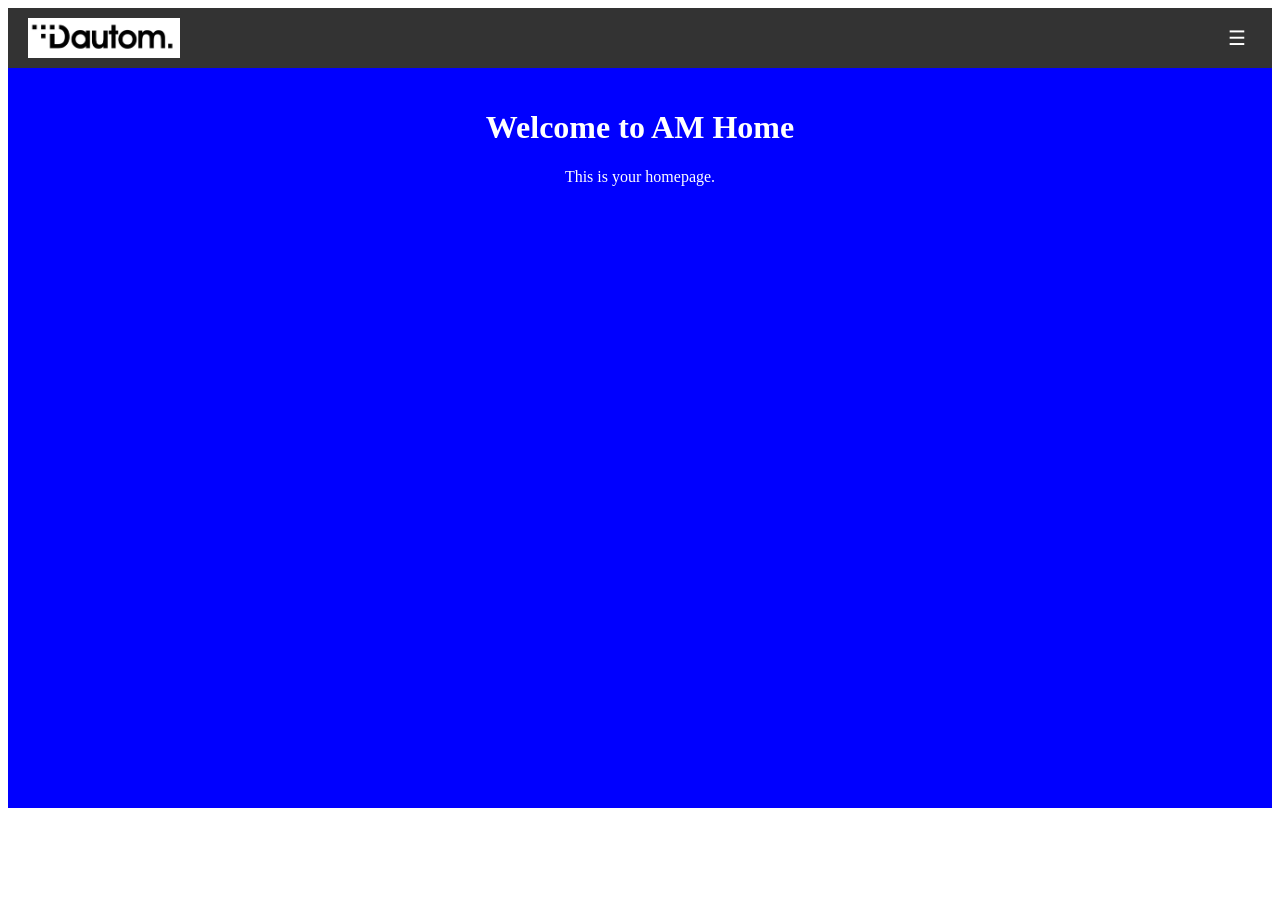
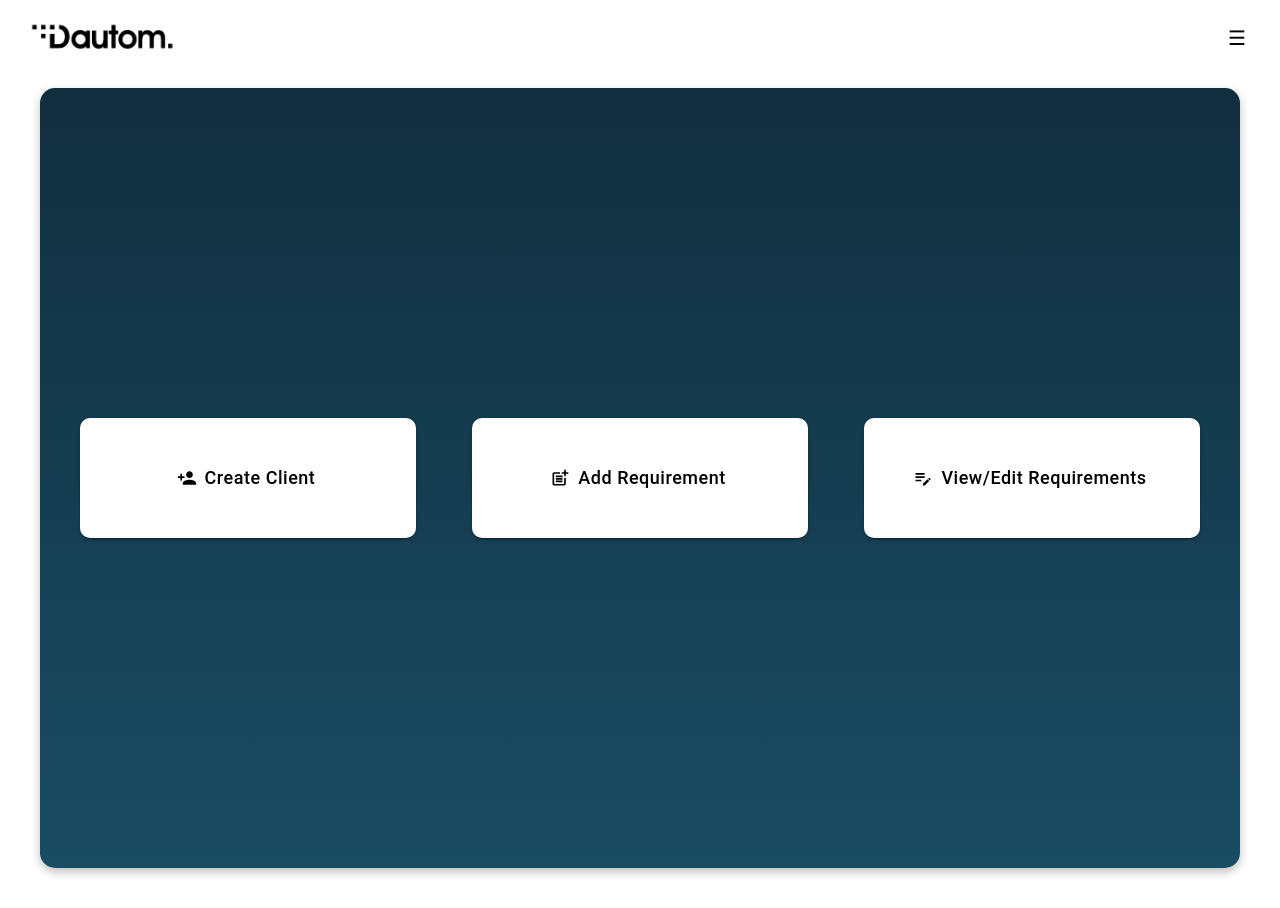
Before and after one commit to VishalShekha/ATS, a React (Create React App) app in the folder Frontend/ats/: page /amhome in a window 1280 px wide. Before the commit the page ends 816 px from the top, so only its background shows below. Built offline with nearby package versions, Linux system fonts and the light colour scheme.

Commit message:
am homepage updated

```diff
--- a/Frontend/ats/src/Components/Header.js
+++ b/Frontend/ats/src/Components/Header.js
@@ -43,7 +43,7 @@ const styles = {
         justifyContent: 'space-between',
         alignItems: 'center',
         padding: '10px 20px',
-        background: '#333',
+        background: 'white',
         color: '#fff',
     },
     logo: {
@@ -60,7 +60,7 @@ const styles = {
     menuButton: {
         fontSize: '20px',
         background: 'none',
-        color: '#fff',
+        color: 'black',
         border: 'none',
         cursor: 'pointer',
     },
--- a/Frontend/ats/src/Pages/am_home.js
+++ b/Frontend/ats/src/Pages/am_home.js
@@ -1,29 +1,114 @@
 import React from 'react';
 import Header from '../Components/Header';
+import Button from '@mui/material/Button';
+import Stack from '@mui/material/Stack';
+import PersonAddIcon from '@mui/icons-material/PersonAdd';
+import PostAddIcon from '@mui/icons-material/PostAdd';
+import EditNoteIcon from '@mui/icons-material/EditNote';
 
 const AmHome = () => {
+    const buttonStyle = {
+        backgroundColor: '#FFFFFF',
+        color: '#000000',
+        flex: 1,
+        maxWidth: '30%',
+        height: '120px',
+        borderRadius: '10px',
+        transition: 'transform 0.3s',
+        fontSize: '18px',
+        fontFamily: '"Roboto", sans-serif',
+        textTransform: 'none',
+    };
+
+    const handleMouseOver = (e) => {
+        e.currentTarget.style.transform = 'scale(1.05)';
+    };
+
+    const handleMouseOut = (e) => {
+        e.currentTarget.style.transform = 'scale(1)';
+    };
+
     return (
         <div style={styles.pageContainer}>
             <Header />
-            <main style={styles.content}>
-                <h1>Welcome to AM Home</h1>
-                <p>This is your homepage.</p>
-            </main>
+            <div style={styles.content}>
+                <div style={styles.buttonBox}>
+                    <Stack
+                        direction={{ xs: 'column', sm: 'row' }}
+                        spacing={2}
+                        style={styles.buttonStack}
+                    >
+                        <Button
+                            variant="contained"
+                            startIcon={<PersonAddIcon />}
+                            style={buttonStyle}
+                            onMouseOver={handleMouseOver}
+                            onMouseOut={handleMouseOut}
+                        >
+                            Create Client
+                        </Button>
+                        <Button
+                            variant="contained"
+                            startIcon={<PostAddIcon />}
+                            style={buttonStyle}
+                            onMouseOver={handleMouseOver}
+                            onMouseOut={handleMouseOut}
+                        >
+                            Add Requirement
+                        </Button>
+                        <Button
+                            variant="contained"
+                            startIcon={<EditNoteIcon />}
+                            style={buttonStyle}
+                            onMouseOver={handleMouseOver}
+                            onMouseOut={handleMouseOut}
+                        >
+                            View/Edit Requirements
+                        </Button>
+                    </Stack>
+                </div>
+            </div>
         </div>
     );
 };
 
 const styles = {
     pageContainer: {
-        backgroundColor: 'blue',
+        backgroundColor: '#FFFFFF',
         height: '100vh',
         margin: '0',
         padding: '0',
-        color: '#fff',
     },
     content: {
+        display: 'flex',
+        flexDirection: 'column',
+        alignItems: 'center',
+        justifyContent: 'center',
+        height: '100%',
+        textAlign: 'center',
         padding: '20px',
+    },
+    buttonBox: {
+        background: 'linear-gradient(to bottom, #112E3E, #1A4C63)',
+        width: '100%',
+        maxWidth: '1200px',
+        borderRadius: '15px',
+        boxShadow: '0px 4px 10px rgba(0, 0, 0, 0.25)',
+        padding: '40px',
         textAlign: 'center',
+        marginLeft: 'auto',
+        marginRight: 'auto',
+        height: '100%',
+        marginBottom: '20px',
+        display: 'flex',
+        flexDirection: 'column',
+        justifyContent: 'center',
+        boxSizing: 'border-box',
+    },
+    buttonStack: {
+        width: '100%',
+        justifyContent: 'space-between',
+        alignItems: 'center',
     },
 };
 
```
